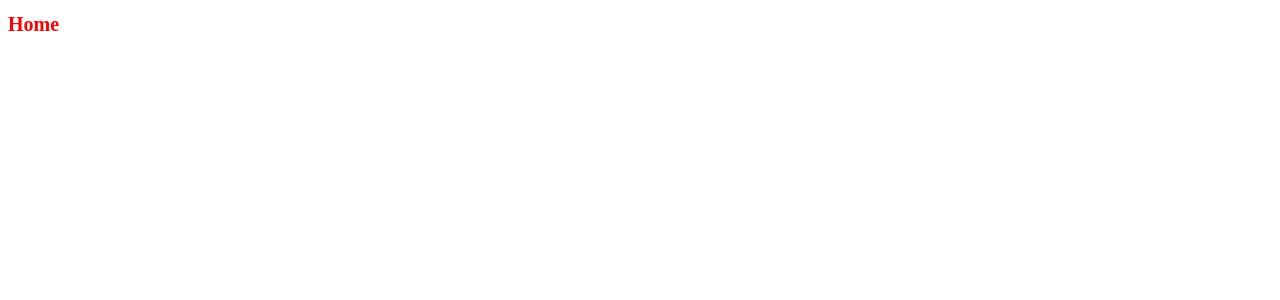
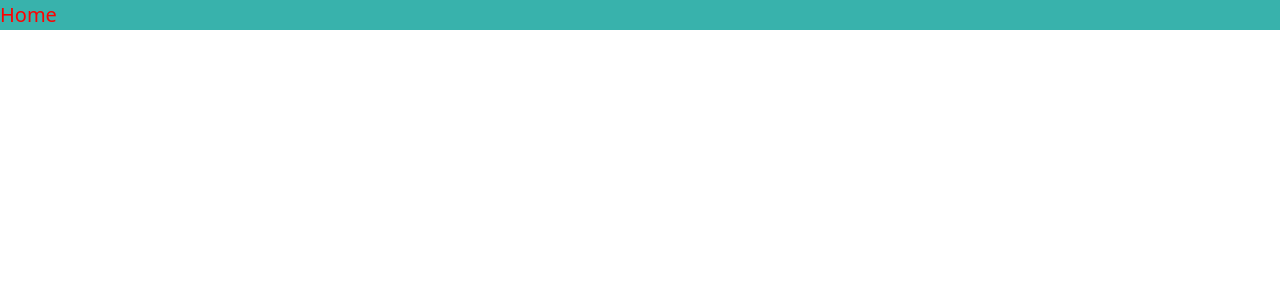
Before and after one commit to YukiOnishi1129/household-account-book-front, a Next.js app: page / in a window 1280 px wide. Shown: the top 300 px of the page. Built offline with nearby package versions, Linux system fonts and the light colour scheme.

Commit message:
add TailwindCSS jestでコケる

```diff
--- /dev/null
+++ b/babel-plugin-macros.config.js
@@ -0,0 +1,9 @@
+module.exports = {
+  styledComponents: {
+    pure: true,
+  },
+  tailwind: {
+    config: './tailwind.config.js',
+    format: 'auto',
+  },
+}
--- a/package.json
+++ b/package.json
@@ -35,6 +35,7 @@
     "styled-components": "^5.1.1"
   },
   "devDependencies": {
+    "@fullhuman/postcss-purgecss": "^2.3.0",
     "@storybook/addon-a11y": "^5.3.19",
     "@storybook/addon-actions": "^5.3.19",
     "@storybook/addon-console": "^1.2.1",
@@ -59,6 +60,7 @@
     "@typescript-eslint/eslint-plugin": "^3.8.0",
     "@typescript-eslint/parser": "^3.8.0",
     "babel-loader": "^8.1.0",
+    "babel-plugin-macros": "^2.8.0",
     "babel-plugin-styled-components": "^1.11.1",
     "babel-preset-react-app": "^9.1.2",
     "cypress": "^4.12.1",
@@ -72,6 +74,7 @@
     "husky": "^4.2.5",
     "jest": "^26.2.2",
     "lint-staged": "^10.2.11",
+    "postcss-import": "^12.0.1",
     "prettier": "^2.0.5",
     "react-docgen-typescript-loader": "^3.7.2",
     "react-docgen-typescript-webpack-plugin": "^1.1.0",
@@ -81,6 +84,8 @@
     "stylelint-config-recommended": "^3.0.0",
     "stylelint-config-styled-components": "^0.1.1",
     "stylelint-processor-styled-components": "^1.10.0",
+    "tailwind.macro": "^1.0.0-alpha.10",
+    "tailwindcss": "^1.6.2",
     "ts-jest": "^26.1.4",
     "typescript": "^3.9.7"
   }
--- /dev/null
+++ b/postcss.config.js
@@ -0,0 +1,15 @@
+const purgecss = [
+  '@fullhuman/postcss-purgecss',
+  {
+    content: ['./components/**/*.tsx', './pages/**/*.tsx'],
+    defaultExtractor: (content) => content.match(/[\w-/:]+(?<!:)/g) || [],
+  },
+]
+module.exports = {
+  plugins: [
+    'postcss-import',
+    'tailwindcss',
+    'autoprefixer',
+    ...(process.env.NODE_ENV === 'production' ? [purgecss] : []),
+  ],
+}
--- a/src/pages/_app.tsx
+++ b/src/pages/_app.tsx
@@ -1,5 +1,6 @@
 import React, { ReactElement } from 'react'
 import { AppProps } from 'next/app'
+import './styles.css'
 
 const App = ({ Component, pageProps }: AppProps): ReactElement => (
   <Component {...pageProps} />
--- a/src/pages/index.tsx
+++ b/src/pages/index.tsx
@@ -2,6 +2,7 @@ import React, { FC } from 'react'
 import Head from 'next/head'
 import Layout from '../components/Layout'
 import styled from 'styled-components'
+import tw from 'tailwind.macro'
 
 const App: FC = () => (
   <div>
@@ -10,7 +11,8 @@ const App: FC = () => (
       <link rel="icon" href="/favicon.ico" />
     </Head>
     <Layout>
-      <H1>Home</H1>
+      <H1 className="bg-teal-500">Home</H1>
+      {/* <Box></Box> */}
     </Layout>
   </div>
 )
@@ -19,4 +21,8 @@ const H1 = styled.h1`
   font-size: 20px;
 `
 
+// const Box = styled.div`
+//   ${tw`bg-teal-500 h-10`};
+// `
+
 export default App
--- /dev/null
+++ b/src/pages/styles.css
@@ -0,0 +1,3 @@
+@tailwind base;
+@tailwind components;
+@tailwind utilities;
--- /dev/null
+++ b/src/typing/tailwind.d.ts
@@ -0,0 +1 @@
+declare module 'tailwind.macro'
--- /dev/null
+++ b/tailwind.config.js
@@ -0,0 +1,8 @@
+module.exports = {
+  purge: [],
+  theme: {
+    extend: {},
+  },
+  variants: {},
+  plugins: [],
+}
```
Also changed, not shown: .babelrc, 2 other files (tests, documents, lock files or other folders).
